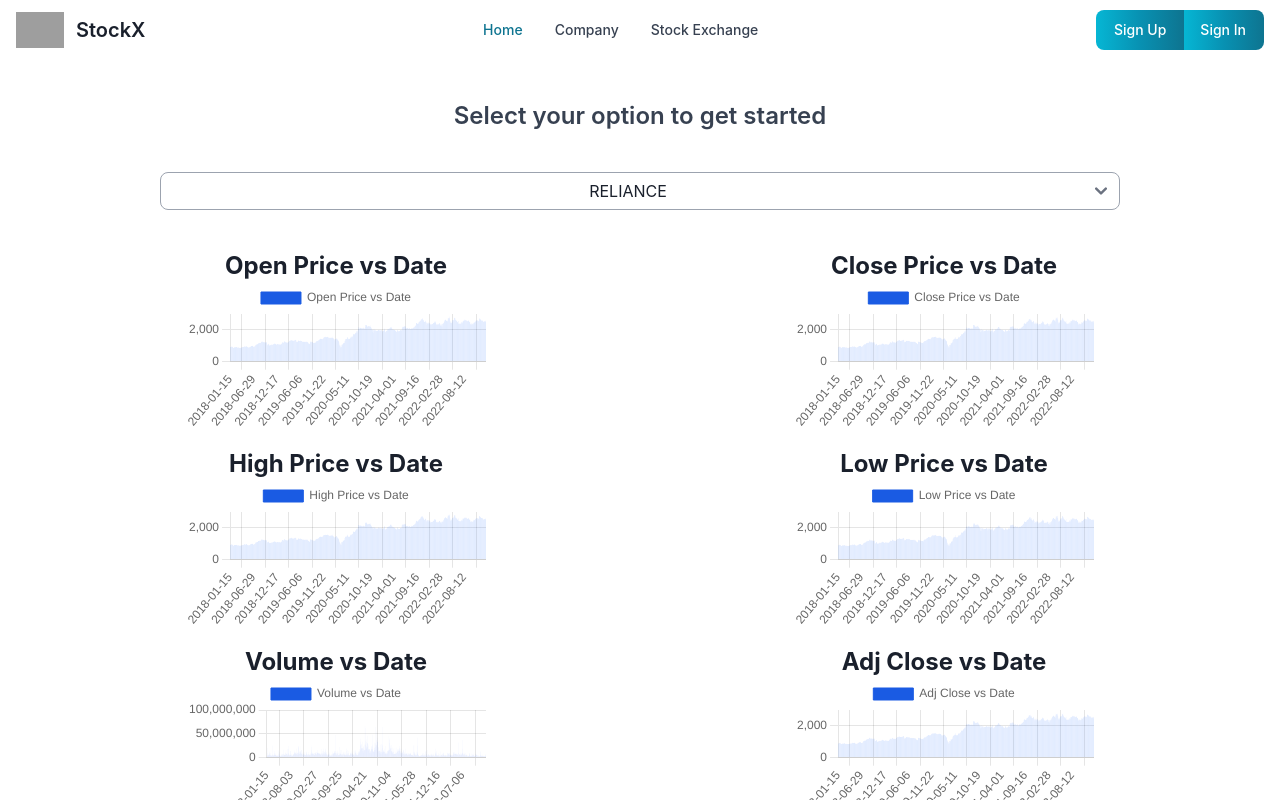
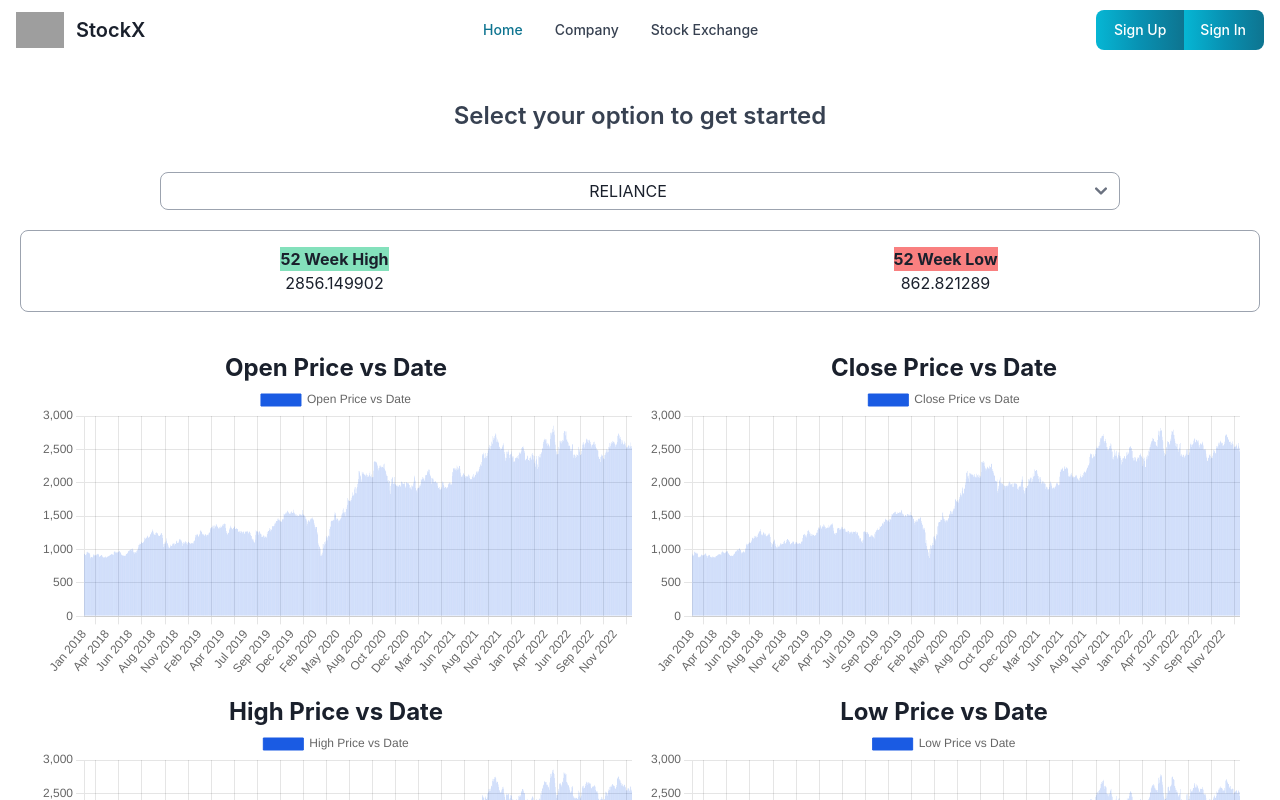
Before and after one commit to adarshanand67/StockX, a React (Vite) app in the folder frontend/: page /company in a window 1280 px wide. Shown: the top 800 px of the page. Built offline with nearby package versions, Linux system fonts and the light colour scheme; grey boxes are pictures that could not be loaded.

Commit message:
Displayed charts

```diff
--- a/frontend/src/components/DisplayCharts.jsx
+++ b/frontend/src/components/DisplayCharts.jsx
@@ -6,16 +6,23 @@ import { Bar, Bubble, Doughnut, Line, Scatter } from "react-chartjs-2";
 const url = "https://localhost:3000";
 
 const options = {
-  responsive: false,
-  // maintainAspectRatio: false,
-  // canvas: {
-  //   height: 1500,
-  //   width: 1500,
-  // },
+  responsive: true,
+  maintainAspectRatio: true,
+};
+
+const dateFormater = (date) => {
+  // Convert 2020-12-31 to Dec 2020
+  const dateArray = date.split("-");
+  const month = dateArray[1];
+  const year = dateArray[0];
+  const monthName = new Date(year, month - 1).toLocaleString("default", {
+    month: "short",
+  });
+  return `${monthName} ${year}`;
 };
 
 const DisplayCharts = ({ data }) => {
-  const dateLabels = data.map((item) => item.Date);
+  const dateLabels = data.map((item) => dateFormater(item.Date));
   console.log(dateLabels);
   const openPrices = data.map((item) => item.Open);
   const closePrices = data.map((item) => item.Close);
@@ -23,6 +30,10 @@ const DisplayCharts = ({ data }) => {
   const lowPrices = data.map((item) => item.Low);
   const volume = data.map((item) => item.Volume);
   const adjClose = data.map((item) => item["Adj Close"]);
+
+  const WeekHigh52 = Math.max(...highPrices).toString();
+  const WeekLow52 = Math.min(...lowPrices).toString();
+  console.log(WeekHigh52, WeekLow52);
 
   const Open_vs_Date = {
     labels: dateLabels,
@@ -104,6 +115,16 @@ const DisplayCharts = ({ data }) => {
 
   return (
     <>
+      <div className="grid grid-rows-1 grid-cols-2 gap-4 m-5 p-4 border border-gray-400 rounded-lg">
+        <div className="flex flex-col items-center justify-center">
+          <h1 className=" font-bold bg-green-300">52 Week High</h1>
+          <h1 className=" ">{WeekHigh52}</h1>
+        </div>
+        <div className="flex flex-col items-center justify-center">
+          <h1 className=" font-bold bg-red-400">52 Week Low</h1>
+          <h1 className=" ">{WeekLow52}</h1>
+        </div>
+      </div>
       <div className="grid grid-rows-2 grid-cols-2 gap-4 m-5 p-5">
         <div className="flex flex-col items-center justify-center">
           <h1 className="text-2xl font-bold">Open Price vs Date</h1>
--- a/frontend/src/components/Modals.jsx
+++ b/frontend/src/components/Modals.jsx
@@ -1,6 +1,6 @@
 import React, { useState } from "react";
 
-const Modal = ({ children }) => {
+const Modal = () => {
   const [isOpen, setIsOpen] = useState(false);
 
   const openModal = () => setIsOpen(true);
@@ -27,7 +27,6 @@ const Modal = ({ children }) => {
               >
                 Close
               </button>
-              {children}
             </span>
           </span>
         )}
```
Also changed, not shown: frontend/src/assets/Design Implementation NSE&BSE.png (added), frontend/src/assets/Graph.png (added).
